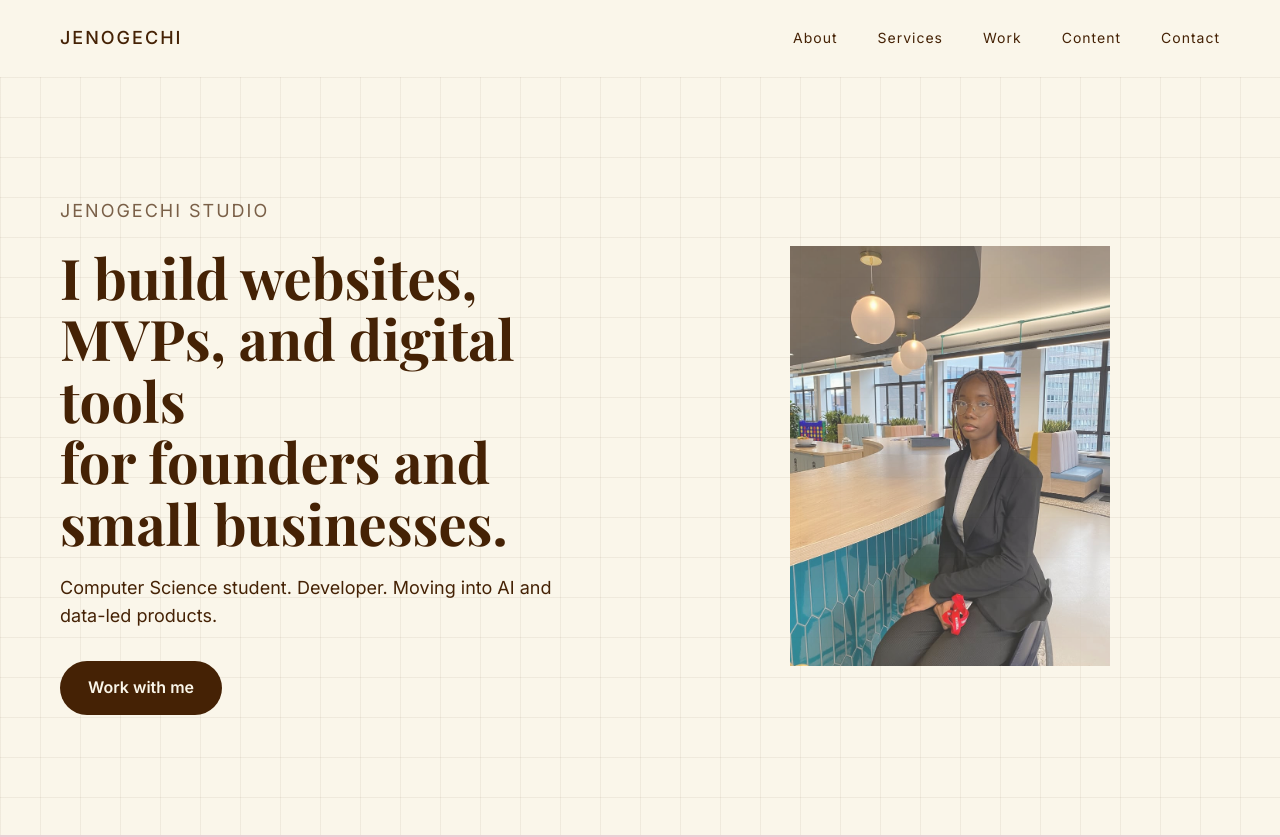
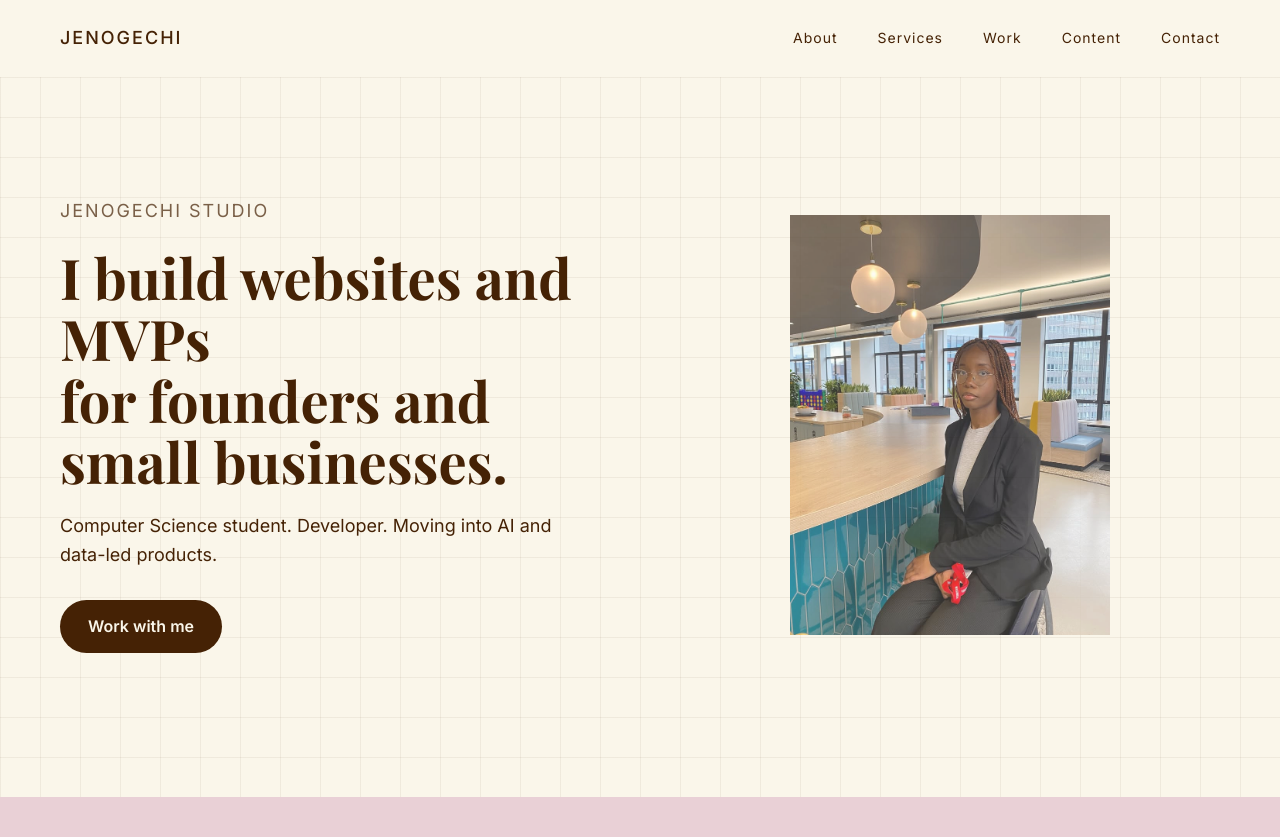
Before and after one commit to Luvjen11/jenogechi, a Next.js app: page / in a window 1280 px wide. Shown: the top 837 px of the page. Built offline with nearby package versions, Linux system fonts and the light colour scheme; a web font is replaced by a local one.

Commit message:
Update hero text to simplify message

```diff
--- a/src/components/home/Hero.jsx
+++ b/src/components/home/Hero.jsx
@@ -9,7 +9,7 @@ export default function Hero() {
           <p className="studio-label">JENOGECHI STUDIO</p>
 
           <h1>
-            I build websites, MVPs, and digital tools
+            I build websites and MVPs
             <br />
             for founders and small businesses.
           </h1>
```
